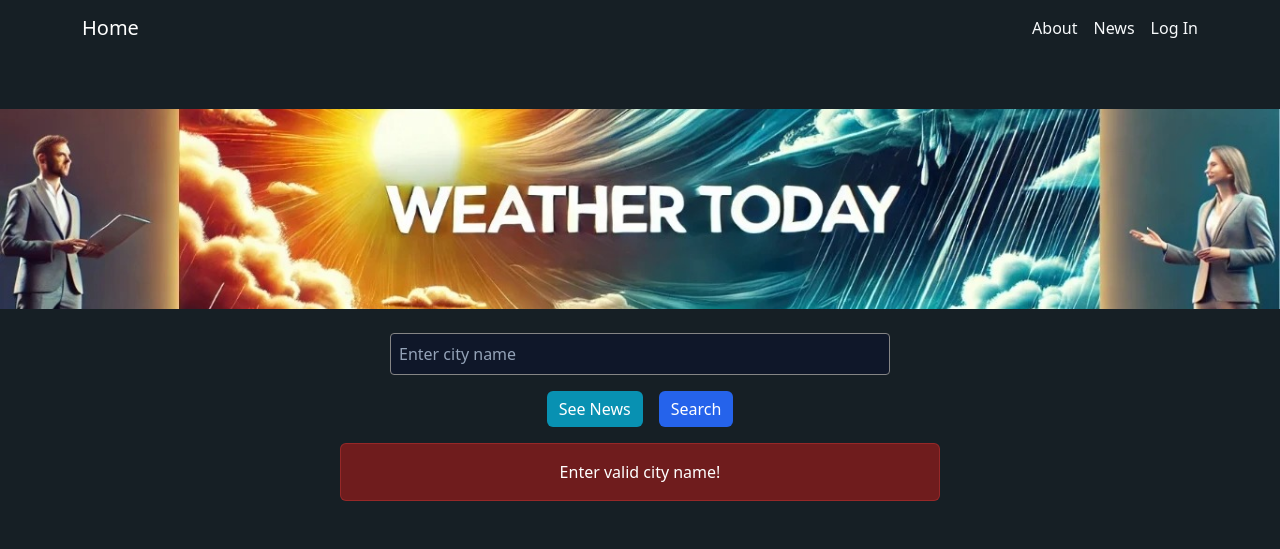
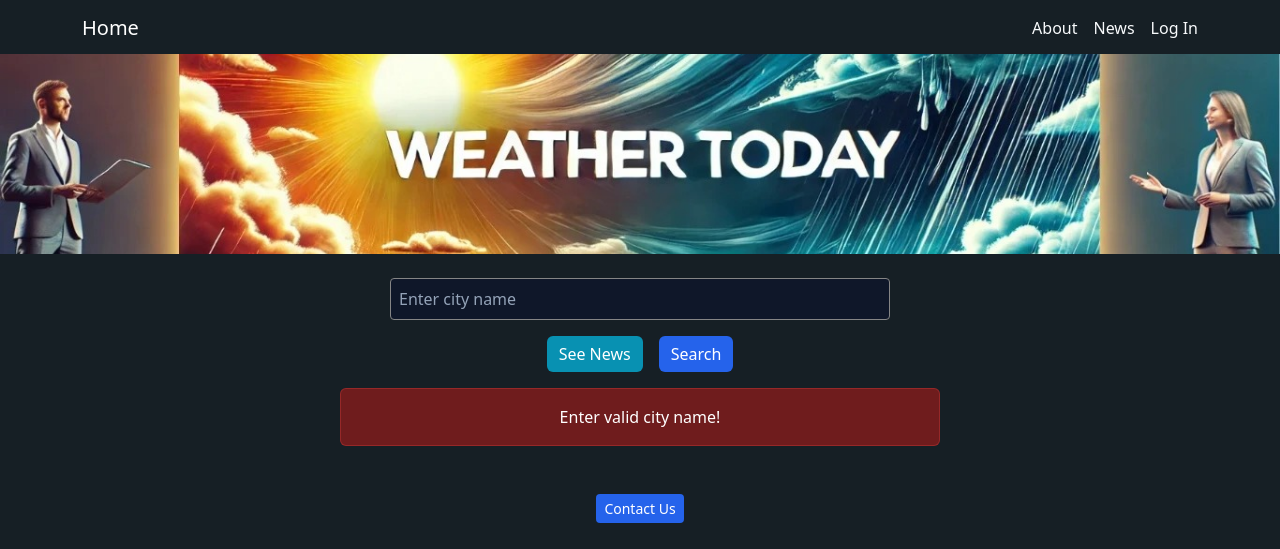
Before and after one commit to Krishna-Thombare/Weather-App-Flask, a Flask app: page / in a window 1280 px wide. Shown: the top 549 px of the page. Run offline with Flask 3, Linux system fonts and the light colour scheme; data that the repository does not hold is empty.

Commit message:
margin update

```diff
--- a/templates/banner.html
+++ b/templates/banner.html
@@ -12,7 +12,7 @@
         margin-right: -50vw;
         width: 100vw;
         background-color: black;
-        margin-top: -20px;
+        margin-top: -75px;
     }
 
     #banner {
```
